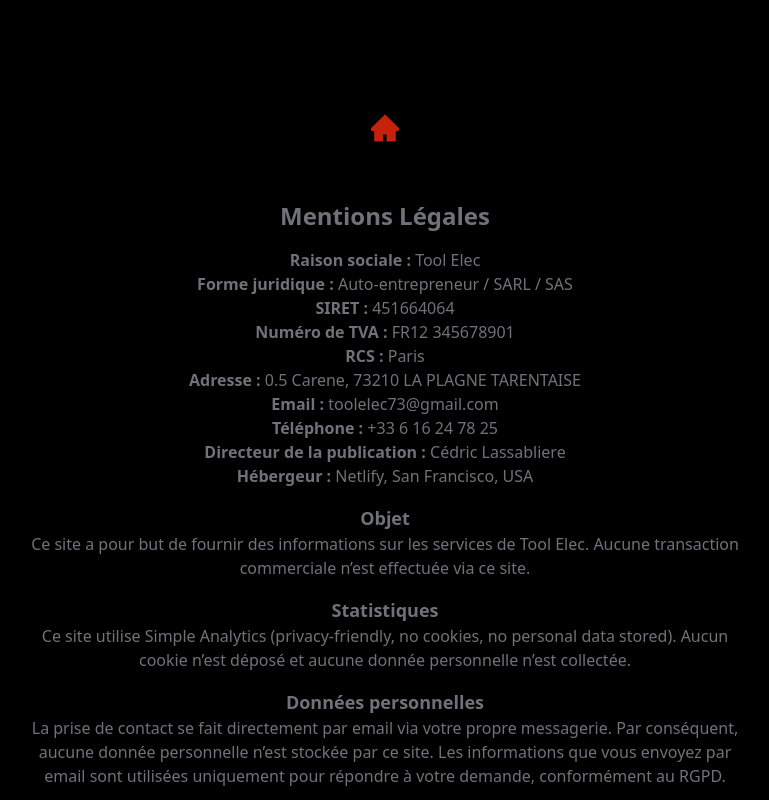
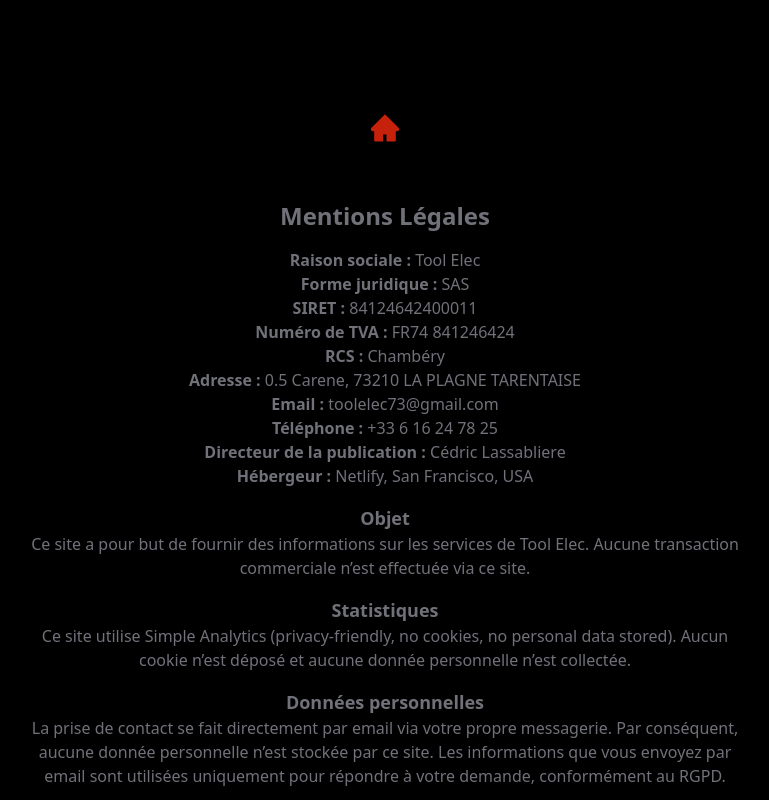
Before and after one commit to jennimmartin/tool-elec, a React (Vite) app: page /legal in a window 1280 px wide. Shown: the top 800 px of the page, without its empty margins (255-1024 px from the left). Built offline with nearby package versions, Linux system fonts and the light colour scheme.

Commit message:
Legal Notice numbers

```diff
--- a/src/Components/LegalNotice.jsx
+++ b/src/Components/LegalNotice.jsx
@@ -2,10 +2,10 @@
 
 const CONFIG = {
   companyName: "Tool Elec",
-  legalForm: "Auto-entrepreneur / SARL / SAS", // choose one
-  siret: "451664064", // delete if not applicable
-  vat: "FR12 345678901", // delete if not applicable
-  rcs: "Paris", // delete if not applicable
+  legalForm: "SAS", // choose one
+  siret: "84124642400011", // delete if not applicable
+  vat: "FR74 841246424", // delete if not applicable
+  rcs: "Chambéry", // delete if not applicable
   address: "0.5 Carene, 73210 LA PLAGNE TARENTAISE", // add company address
   contactEmail: "toolelec73@gmail.com", // official email
   contactPhone: "+33 6 16 24 78 25", // optional
```
